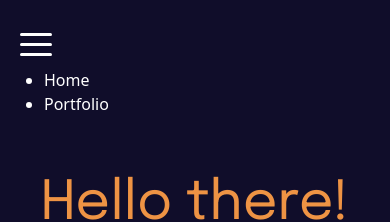
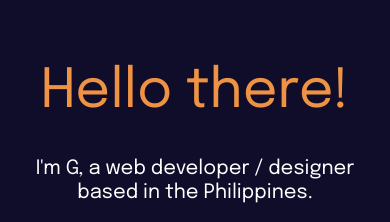
Before and after one commit to gacasio96/gacasio96.github.io, a React (Create React App) app: page / in a window 390 px wide. Shown: the top 222 px of the page. Built offline with nearby package versions, Linux system fonts and the light colour scheme.

Commit message:
removed hamburger react js

```diff
--- a/package.json
+++ b/package.json
@@ -8,7 +8,6 @@
     "@testing-library/react": "^13.4.0",
     "@testing-library/user-event": "^13.5.0",
     "bootstrap": "^5.2.3",
-    "hamburger-react": "^2.5.0",
     "react": "^18.2.0",
     "react-bootstrap": "^2.7.4",
     "react-dom": "^18.2.0",
--- a/src/Header.js
+++ b/src/Header.js
@@ -1,31 +1,10 @@
 import './Header.css';
-import { Divide as Hamburger } from 'hamburger-react';
-import Container from 'react-bootstrap/Container';
-import Row from 'react-bootstrap/Row';
-import Col from 'react-bootstrap/Col';
-import Offcanvas from 'react-bootstrap/Offcanvas';
-
-import { useState } from 'react';
 
 function Header() {
-  const [isOpen, setOpen] = useState(false);
+
   return (
-  <header>
-    <Container>
-      <Row>
-        <Col className="main-header">
-            <Hamburger rounded toggled={isOpen} toggle={setOpen} />
-            <div className="menu-nav">
-            <ul>
-              <li>Home</li>
-              <li>Portfolio</li>
-            </ul>
-          </div>
-        </Col>
-      </Row>
-    </Container>
-  </header>
+    <header></header>
   );
+
 }
-
 export default Header;
```
Also changed, not shown: 1 other file (tests, documents, lock files or other folders).
